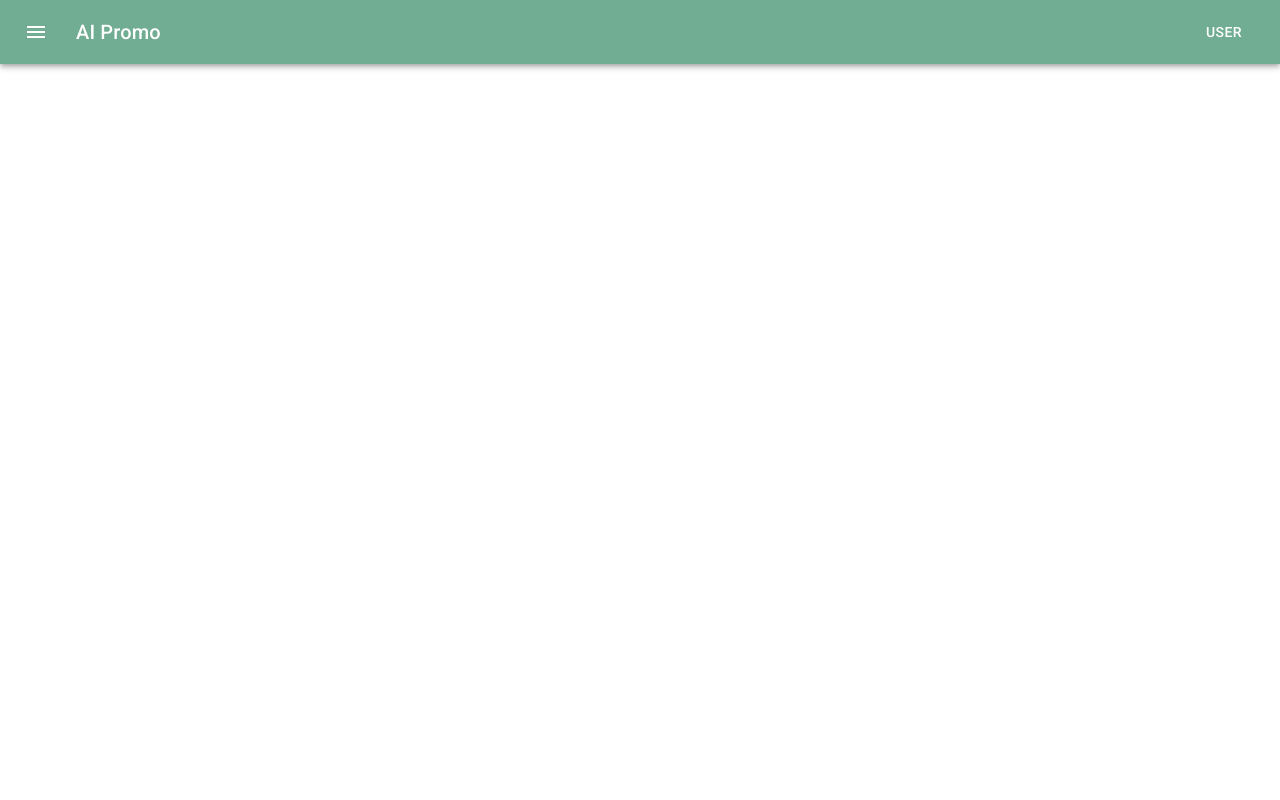
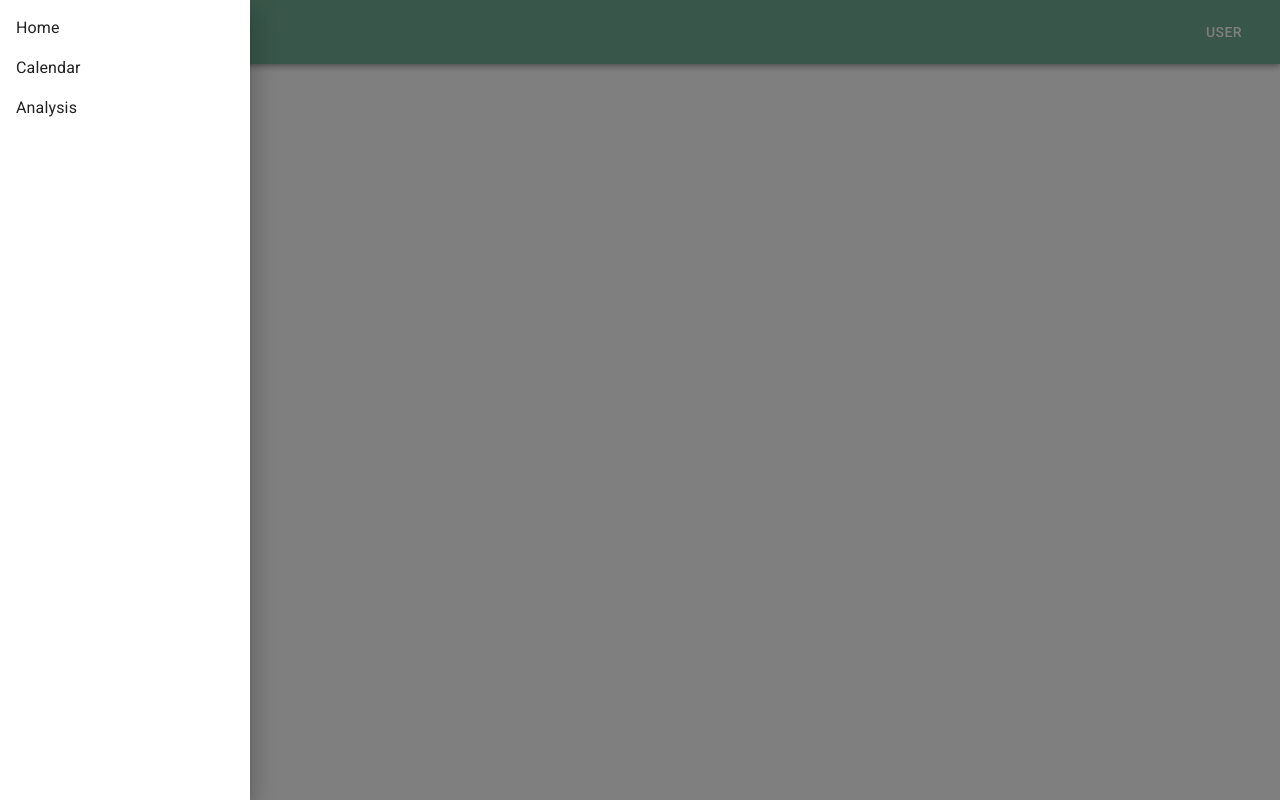
Before and after one commit to alvesvitorbcg/react-advanced, a React (Create React App) app: page / in a window 1280 px wide. Both pictures are taken after a click on the button "menu". Built offline with nearby package versions, Linux system fonts and the light colour scheme.

Commit message:
drawer component

```diff
--- a/src/App.tsx
+++ b/src/App.tsx
@@ -1,7 +1,7 @@
 import { ThemeProvider, createTheme } from '@mui/material/styles';
 import React from 'react';
 import './App.css';
-import AppBar from './shared/components/app-bar/AppBar';
+import AppBar from './modules/core/components/app-bar/AppBar';
 
 const theme = createTheme({
   palette: {
--- a/src/shared/components/app-bar/AppBar.tsx
+++ b/src/modules/core/components/app-bar/AppBar.tsx
@@ -5,8 +5,12 @@
 import Button from '@mui/material/Button';
 import IconButton from '@mui/material/IconButton';
 import MenuIcon from '@mui/icons-material/Menu';
+import LeftNavigator from '../left-navigator/LeftNavigator';
+import { useState } from 'react';
 
 export default function ButtonAppBar() {
+  const [toggled, setToggled] = useState(false);
+
   return (
     <Box sx={{ flexGrow: 1, bgcolor: 'green' }}>
       <AppBar position="static">
@@ -19,9 +23,14 @@
               mr: 2,
               color: 'white',
             }}
+            onClick={() => setToggled(!toggled)}
           >
             <MenuIcon />
           </IconButton>
+          <LeftNavigator
+            setToggled={setToggled}
+            toggled={toggled}
+          ></LeftNavigator>
           <Typography
             variant="h6"
             component="div"
--- /dev/null
+++ b/src/modules/core/components/left-navigator/LeftNavigator.tsx
@@ -0,0 +1,65 @@
+import { Typography } from '@mui/material';
+import Box from '@mui/material/Box';
+import Drawer from '@mui/material/Drawer';
+import List from '@mui/material/List';
+import ListItem from '@mui/material/ListItem';
+import ListItemButton from '@mui/material/ListItemButton';
+import * as React from 'react';
+
+export default function LeftDrawer({
+  toggled,
+  setToggled,
+}: {
+  toggled: boolean;
+  setToggled: Function;
+}) {
+  const menuItems = [
+    {
+      label: 'Home',
+      icon: '',
+    },
+    {
+      label: 'Calendar',
+      icon: '',
+    },
+    {
+      label: 'Analysis',
+      icon: '',
+    },
+  ];
+  const toggleDrawer =
+    (open: boolean) => (event: React.KeyboardEvent | React.MouseEvent) => {
+      setToggled(open);
+    };
+
+  const list = () => (
+    <Box
+      sx={{ width: 250 }}
+      role="presentation"
+      onClick={toggleDrawer(false)}
+      onKeyDown={toggleDrawer(false)}
+    >
+      <List>
+        {menuItems.map((menuItem, index) => {
+          return (
+            <ListItem key={index} disablePadding>
+              <ListItemButton>
+                <Typography>{menuItem.label}</Typography>
+              </ListItemButton>
+            </ListItem>
+          );
+        })}
+      </List>
+    </Box>
+  );
+
+  return (
+    <div>
+      <React.Fragment>
+        <Drawer anchor={'left'} open={toggled} onClose={toggleDrawer(false)}>
+          {list()}
+        </Drawer>
+      </React.Fragment>
+    </div>
+  );
+}
```
